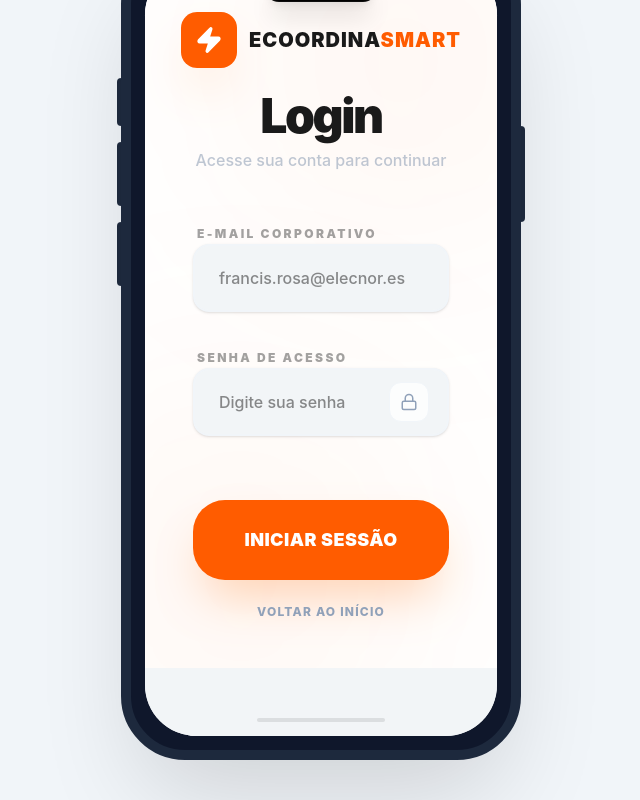
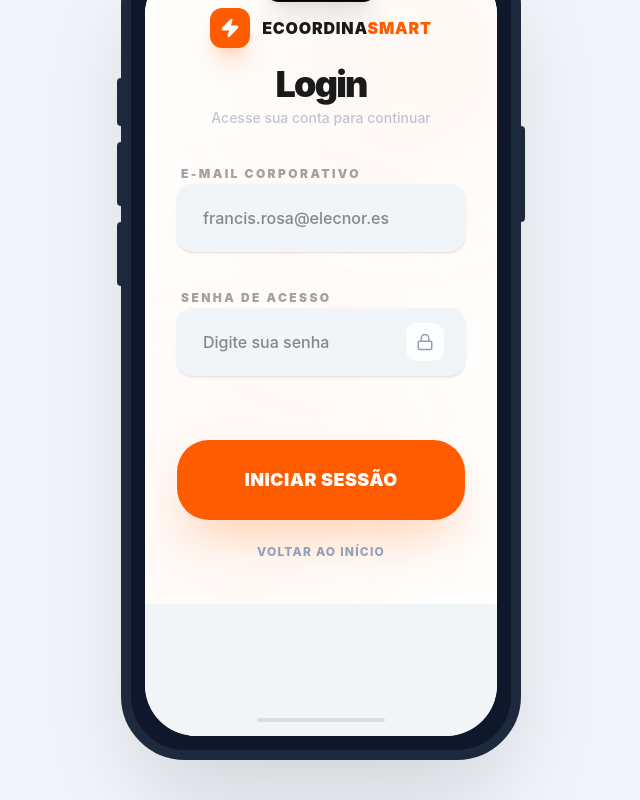
Before and after one commit to snayboina/ecoordina, a React (Vite) app: page / in a window 1280 px wide. Both pictures are taken after a click on the button "ACESSAR PLATAFORMA". Shown: the part 100-900 px from the top of the page, without its empty margins (319-959 px from the left). Built offline with nearby package versions, Linux system fonts and the light colour scheme.

Commit message:
style: ajustar tipografia e espaçamentos para encaixe perfeito no simulador

```diff
--- a/src/App.tsx
+++ b/src/App.tsx
@@ -87,40 +87,40 @@
 
 const WelcomeView: React.FC<{ onNext: () => void }> = ({ onNext }) => (
   <div className="relative h-full flex flex-col overflow-hidden">
-    <div className="flex-1 flex flex-col items-center justify-center text-center p-8 md:p-16 max-w-4xl mx-auto w-full">
-      <div className="w-full flex flex-col items-center mb-12">
-        <div className="flex items-center gap-2 mb-8">
-          <div className="w-12 h-12 bg-brand-primary rounded-2xl flex items-center justify-center shadow-xl shadow-orange-500/20">
-            <Zap className="text-white" size={24} fill="currentColor" />
+    <div className="flex-1 flex flex-col items-center justify-center text-center p-6 md:p-10 max-w-4xl mx-auto w-full">
+      <div className="w-full flex flex-col items-center mb-8">
+        <div className="flex items-center gap-2 mb-6">
+          <div className="w-10 h-10 bg-brand-primary rounded-xl flex items-center justify-center shadow-lg shadow-orange-500/20">
+            <Zap className="text-white" size={20} fill="currentColor" />
           </div>
-          <span className="font-black text-base uppercase tracking-wider text-app-text">
+          <span className="font-black text-sm uppercase tracking-wider text-app-text">
             Ecoordina<span className="text-brand-primary">Smart</span>
           </span>
         </div>
 
-        <div className="space-y-6">
-          <h1 className="text-5xl md:text-7xl lg:text-8xl font-black text-app-text tracking-tighter leading-[0.95]">
+        <div className="space-y-4">
+          <h1 className="text-4xl md:text-5xl font-black text-app-text tracking-tighter leading-[0.95]">
             Sua jornada <br />
             operacional <br />
             começa <span className="text-brand-primary">aqui.</span>
           </h1>
-          <p className="text-app-text-secondary text-lg md:text-xl leading-relaxed max-w-xl mx-auto font-medium opacity-80">
+          <p className="text-app-text-secondary text-base md:text-lg leading-relaxed max-w-xs mx-auto font-medium opacity-80">
             Bora saber se está liberado para as suas atividades!
           </p>
         </div>
       </div>
 
-      <div className="relative w-full max-w-lg aspect-square mb-12 flex items-center justify-center">
+      <div className="relative w-full max-w-[280px] aspect-square mb-8 flex items-center justify-center">
         <motion.div
           initial={{ scale: 0.8, opacity: 0 }}
           animate={{ scale: 1, opacity: 1 }}
-          className="absolute w-full h-full bg-brand-primary/5 rounded-full blur-[100px]"
+          className="absolute w-full h-full bg-brand-primary/5 rounded-full blur-[80px]"
         />
         <motion.img
           initial={{ opacity: 0, y: 30 }}
           animate={{ opacity: 1, y: 0 }}
           src="https://res.cloudinary.com/duyb5dsw0/image/upload/v1769556456/Whisk_d93805c8624cb73b747439948d305d92eg_plg0wt.png"
-          className="relative z-10 w-full h-full object-cover rounded-[40px] border-4 border-white shadow-[0_32px_64px_-16px_rgba(0,0,0,0.2)]"
+          className="relative z-10 w-full h-full object-cover rounded-[32px] border-2 border-white shadow-[0_20px_40px_-12px_rgba(0,0,0,0.15)]"
         />
       </div>
     </div>
@@ -162,20 +162,20 @@
   };
 
   return (
-    <div className="flex-1 flex flex-col justify-center items-center px-6 md:px-12 bg-white relative overflow-hidden min-h-[80dvh]">
-      <div className="w-full max-w-xl space-y-12 relative z-10 py-12">
-        <div className="flex flex-col items-center text-center space-y-6">
+    <div className="flex-1 flex flex-col justify-center items-center px-6 md:px-8 bg-white relative overflow-hidden min-h-[80dvh]">
+      <div className="w-full max-w-md space-y-8 relative z-10 py-8">
+        <div className="flex flex-col items-center text-center space-y-4">
           <div className="flex items-center gap-3">
-            <div className="w-14 h-14 bg-brand-primary rounded-2xl flex items-center justify-center shadow-2xl shadow-orange-500/20">
-              <Zap className="text-white" size={28} fill="currentColor" />
+            <div className="w-10 h-10 bg-brand-primary rounded-xl flex items-center justify-center shadow-xl shadow-orange-500/20">
+              <Zap className="text-white" size={20} fill="currentColor" />
             </div>
-            <span className="font-black text-xl uppercase tracking-wider text-app-text">
+            <span className="font-black text-base uppercase tracking-wider text-app-text">
               Ecoordina<span className="text-brand-primary">Smart</span>
             </span>
           </div>
-          <div className="space-y-2">
-            <h2 className="text-4xl md:text-5xl font-black text-app-text tracking-tighter">Login</h2>
-            <p className="text-app-text-secondary text-sm md:text-base font-medium opacity-60">Acesse sua conta para continuar</p>
+          <div className="space-y-1">
+            <h2 className="text-3xl md:text-4xl font-black text-app-text tracking-tighter">Login</h2>
+            <p className="text-app-text-secondary text-xs md:text-sm font-medium opacity-60">Acesse sua conta para continuar</p>
           </div>
         </div>
 
```
